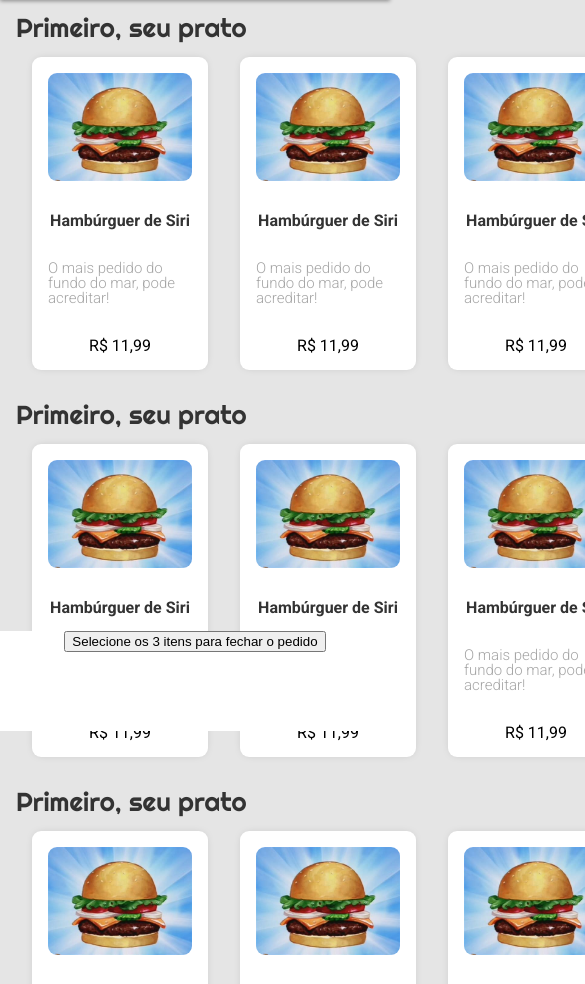
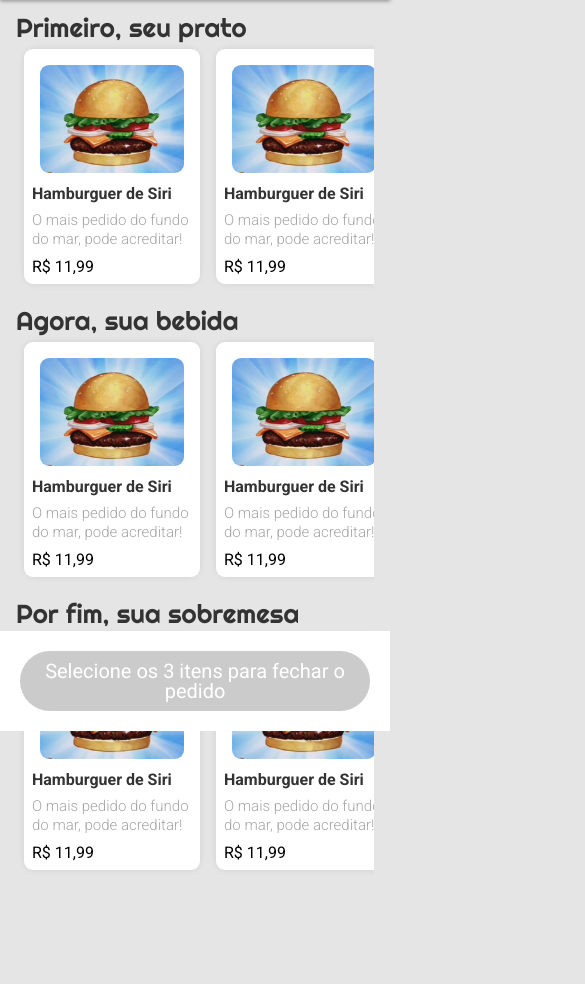
Before and after one commit to Fekete-Bruno/driveneats, a plain HTML site: page index.html in a window 390 px wide. Shown: the part 113-1097 px from the top of the page, 585 px wide, since content can reach past the window. Drawn offline with Linux system fonts and the light colour scheme.

Commit message:
Versão 3: style: Layout completo (faltam as imagens e nomes de produtos)

```diff
--- a/index.html
+++ b/index.html
@@ -25,134 +25,126 @@
         <div class="opcoes-prato">
             <div class="opcao">
                 <img src="./media/hamburguer-de-siri.jpeg" alt="">
-                <div class="nome-do-prato">Hambúrguer de Siri</div>
-                <div class="descricao-do-prato">O mais pedido do fundo do mar, pode acreditar!</div>
-                <div class="preco">R$ 11,99</div>
+                <h2>Hamburguer de Siri</h2>
+                <h3>O mais pedido do fundo do mar, pode acreditar!</h3>
+                <h4>R$ 11,99</h4>
             </div>
 
             <div class="opcao">
                 <img src="./media/hamburguer-de-siri.jpeg" alt="">
-                <div class="nome-do-prato">Hambúrguer de Siri</div>
-                <div class="descricao-do-prato">O mais pedido do fundo do mar, pode acreditar!</div>
-                <div class="preco">R$ 11,99</div>
+                <h2>Hamburguer de Siri</h2>
+                <h3>O mais pedido do fundo do mar, pode acreditar!</h3>
+                <h4>R$ 11,99</h4>
             </div>
 
             <div class="opcao">
                 <img src="./media/hamburguer-de-siri.jpeg" alt="">
-                <div class="nome-do-prato">Hambúrguer de Siri</div>
-                <div class="descricao-do-prato">O mais pedido do fundo do mar, pode acreditar!</div>
-                <div class="preco">R$ 11,99</div>
+                <h2>Hamburguer de Siri</h2>
+                <h3>O mais pedido do fundo do mar, pode acreditar!</h3>
+                <h4>R$ 11,99</h4>
             </div>
 
             <div class="opcao">
                 <img src="./media/hamburguer-de-siri.jpeg" alt="">
-                <div class="nome-do-prato">Hambúrguer de Siri</div>
-                <div class="descricao-do-prato">O mais pedido do fundo do mar, pode acreditar!</div>
-                <div class="preco">R$ 11,99</div>
+                <h2>Hamburguer de Siri</h2>
+                <h3>O mais pedido do fundo do mar, pode acreditar!</h3>
+                <h4>R$ 11,99</h4>
             </div>
 
             <div class="opcao">
                 <img src="./media/hamburguer-de-siri.jpeg" alt="">
-                <div class="nome-do-prato">Hambúrguer de Siri</div>
-                <div class="descricao-do-prato">O mais pedido do fundo do mar, pode acreditar!</div>
-                <div class="preco">R$ 11,99</div>
+                <h2>Hamburguer de Siri</h2>
+                <h3>O mais pedido do fundo do mar, pode acreditar!</h3>
+                <h4>R$ 11,99</h4>
             </div>
         </div>
-
-
-
     </div>
 
     <div class="prato">
-        <h1>Primeiro, seu prato</h1>
+        <h1>Agora, sua bebida</h1>
         <div class="opcoes-prato">
             <div class="opcao">
                 <img src="./media/hamburguer-de-siri.jpeg" alt="">
-                <div class="nome-do-prato">Hambúrguer de Siri</div>
-                <div class="descricao-do-prato">O mais pedido do fundo do mar, pode acreditar!</div>
-                <div class="preco">R$ 11,99</div>
+                <h2>Hamburguer de Siri</h2>
+                <h3>O mais pedido do fundo do mar, pode acreditar!</h3>
+                <h4>R$ 11,99</h4>
             </div>
 
             <div class="opcao">
                 <img src="./media/hamburguer-de-siri.jpeg" alt="">
-                <div class="nome-do-prato">Hambúrguer de Siri</div>
-                <div class="descricao-do-prato">O mais pedido do fundo do mar, pode acreditar!</div>
-                <div class="preco">R$ 11,99</div>
+                <h2>Hamburguer de Siri</h2>
+                <h3>O mais pedido do fundo do mar, pode acreditar!</h3>
+                <h4>R$ 11,99</h4>
             </div>
 
             <div class="opcao">
                 <img src="./media/hamburguer-de-siri.jpeg" alt="">
-                <div class="nome-do-prato">Hambúrguer de Siri</div>
-                <div class="descricao-do-prato">O mais pedido do fundo do mar, pode acreditar!</div>
-                <div class="preco">R$ 11,99</div>
+                <h2>Hamburguer de Siri</h2>
+                <h3>O mais pedido do fundo do mar, pode acreditar!</h3>
+                <h4>R$ 11,99</h4>
             </div>
 
             <div class="opcao">
                 <img src="./media/hamburguer-de-siri.jpeg" alt="">
-                <div class="nome-do-prato">Hambúrguer de Siri</div>
-                <div class="descricao-do-prato">O mais pedido do fundo do mar, pode acreditar!</div>
-                <div class="preco">R$ 11,99</div>
+                <h2>Hamburguer de Siri</h2>
+                <h3>O mais pedido do fundo do mar, pode acreditar!</h3>
+                <h4>R$ 11,99</h4>
             </div>
 
             <div class="opcao">
                 <img src="./media/hamburguer-de-siri.jpeg" alt="">
-                <div class="nome-do-prato">Hambúrguer de Siri</div>
-                <div class="descricao-do-prato">O mais pedido do fundo do mar, pode acreditar!</div>
-                <div class="preco">R$ 11,99</div>
+                <h2>Hamburguer de Siri</h2>
+                <h3>O mais pedido do fundo do mar, pode acreditar!</h3>
+                <h4>R$ 11,99</h4>
             </div>
         </div>
-
-
-
     </div>
 
     <div class="prato">
-        <h1>Primeiro, seu prato</h1>
+        <h1>Por fim, sua sobremesa</h1>
         <div class="opcoes-prato">
             <div class="opcao">
                 <img src="./media/hamburguer-de-siri.jpeg" alt="">
-                <div class="nome-do-prato">Hambúrguer de Siri</div>
-                <div class="descricao-do-prato">O mais pedido do fundo do mar, pode acreditar!</div>
-                <div class="preco">R$ 11,99</div>
+                <h2>Hamburguer de Siri</h2>
+                <h3>O mais pedido do fundo do mar, pode acreditar!</h3>
+                <h4>R$ 11,99</h4>
             </div>
 
             <div class="opcao">
                 <img src="./media/hamburguer-de-siri.jpeg" alt="">
-                <div class="nome-do-prato">Hambúrguer de Siri</div>
-                <div class="descricao-do-prato">O mais pedido do fundo do mar, pode acreditar!</div>
-                <div class="preco">R$ 11,99</div>
+                <h2>Hamburguer de Siri</h2>
+                <h3>O mais pedido do fundo do mar, pode acreditar!</h3>
+                <h4>R$ 11,99</h4>
             </div>
 
             <div class="opcao">
                 <img src="./media/hamburguer-de-siri.jpeg" alt="">
-                <div class="nome-do-prato">Hambúrguer de Siri</div>
-                <div class="descricao-do-prato">O mais pedido do fundo do mar, pode acreditar!</div>
-                <div class="preco">R$ 11,99</div>
+                <h2>Hamburguer de Siri</h2>
+                <h3>O mais pedido do fundo do mar, pode acreditar!</h3>
+                <h4>R$ 11,99</h4>
             </div>
 
             <div class="opcao">
                 <img src="./media/hamburguer-de-siri.jpeg" alt="">
-                <div class="nome-do-prato">Hambúrguer de Siri</div>
-                <div class="descricao-do-prato">O mais pedido do fundo do mar, pode acreditar!</div>
-                <div class="preco">R$ 11,99</div>
+                <h2>Hamburguer de Siri</h2>
+                <h3>O mais pedido do fundo do mar, pode acreditar!</h3>
+                <h4>R$ 11,99</h4>
             </div>
 
             <div class="opcao">
                 <img src="./media/hamburguer-de-siri.jpeg" alt="">
-                <div class="nome-do-prato">Hambúrguer de Siri</div>
-                <div class="descricao-do-prato">O mais pedido do fundo do mar, pode acreditar!</div>
-                <div class="preco">R$ 11,99</div>
+                <h2>Hamburguer de Siri</h2>
+                <h3>O mais pedido do fundo do mar, pode acreditar!</h3>
+                <h4>R$ 11,99</h4>
             </div>
         </div>
+    </div>
 
-
-
-    </div>
 
 <div class="space"></div>
     <footer>
-        <button>Selecione os 3 itens
-            para fechar o pedido</button>
+        <div class="botao">Selecione os 3 itens
+            para fechar o pedido</div>
     </footer>
 
 </body>
--- a/style.css
+++ b/style.css
@@ -7,6 +7,7 @@
 @media screen and (max-width:767px) {
     body{
         background-color: #E5E5E5;
+        font-family: 'Roboto', sans-serif;
     }
 
     header{
@@ -24,7 +25,6 @@
         font-family: 'Righteous', cursive;
     }
     header h2{
-        font-family: 'Roboto', sans-serif;
         font-size: 18px;
         color: #ffffff;
     }
@@ -42,15 +42,13 @@
     }
     .opcoes-prato{
         display: flex;
+        overflow-x: scroll;
     }
     .opcoes-prato div{
-        margin: 1rem;
+        margin: 0.5rem;
     }
     .opcao{
         width: 11rem;
-        display: flex;
-        flex-direction: column;
-        align-items: center;
         background-color: white;
         background: #FFFFFF;
         box-shadow: 0px 0px 10px -4px rgba(0, 0, 0, 0.25);
@@ -58,25 +56,28 @@
     }
     .opcao img{
         border-radius: 9px;
-        margin:1rem;
+        margin:1rem 1rem 0 1rem;
         width:144px;
     }
-    .nome-do-prato{
-        margin: 0;
-        font-family: 'Roboto', sans-serif;
+    .opcao h2{
+        line-height: 19px;
+        margin: 8px;
         font-weight: 700;
         color: #333333;
         font-size: 16px;
     }
-    .descricao-do-prato{
-        font-family: 'Roboto', sans-serif;
+    .opcao h3{
+
+        line-height: 19px;
+        margin: 8px;
         font-size: 15px;
         font-weight: 300;
         color: #a6a6a6;
     }
 
-    .preco{
-        font-family: 'Roboto', sans-serif;
+    .opcao h4{
+        line-height: 19px;
+        margin:8px;
         font-size: 16px;
         color: black;
     }
@@ -85,10 +86,25 @@
         left: 0;
         bottom: 0;
         height: 100px;
+        display: flex;
+        justify-content: center;
         align-items: center;
         width: 100%;
         background-color: white;
         text-align: center;
       }
+      .botao{
+          font-size: 20px;
+          font-weight: 400;
+          color:white;
+          display: flex;
+          justify-content: center;
+          align-items: center;
+          height: 60px;
+          background-color: #cbcbcb;
+          padding: 20px;
+          margin: 20px;
+          border-radius: 50px;
+      }
 
 }
```
